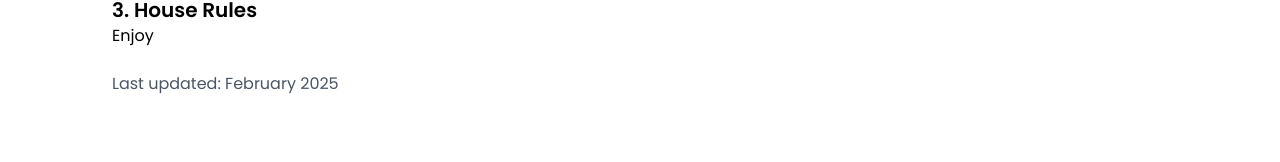
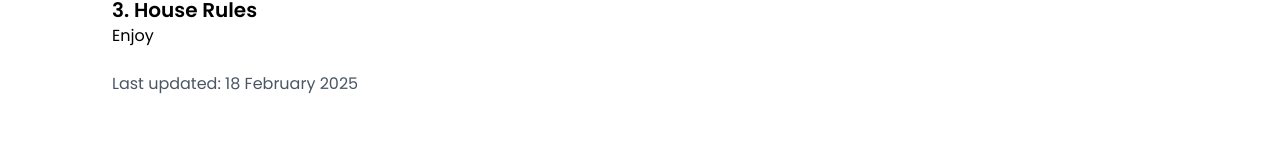
Before and after one commit to himanshuu004/Shreedhan-Demo-Start, a React (Vite) app: page /terms in a window 1280 px wide. Shown: the part 360-522 px from the top of the page. Built offline with nearby package versions, Linux system fonts and the light colour scheme.

Commit message:
terms and conditions

```diff
--- a/src/Components/Terms.jsx
+++ b/src/Components/Terms.jsx
@@ -14,7 +14,7 @@ const Terms = () => {
         <h2 className="text-xl font-semibold mt-4">3. House Rules</h2>
         <p className="mb-4">Enjoy</p>
 
-        <p className="mt-6 text-gray-600">Last updated: February 2025</p>
+        <p className="mt-6 text-gray-600">Last updated: 18 February 2025</p>
       </div>
     );
   };
```
